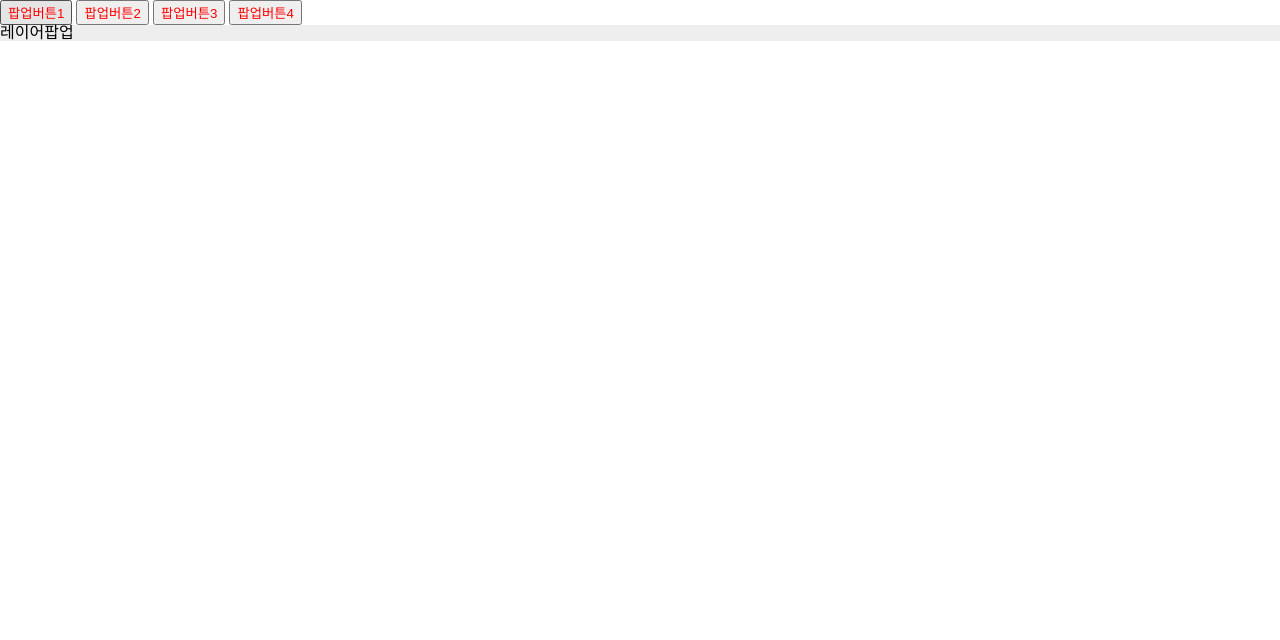
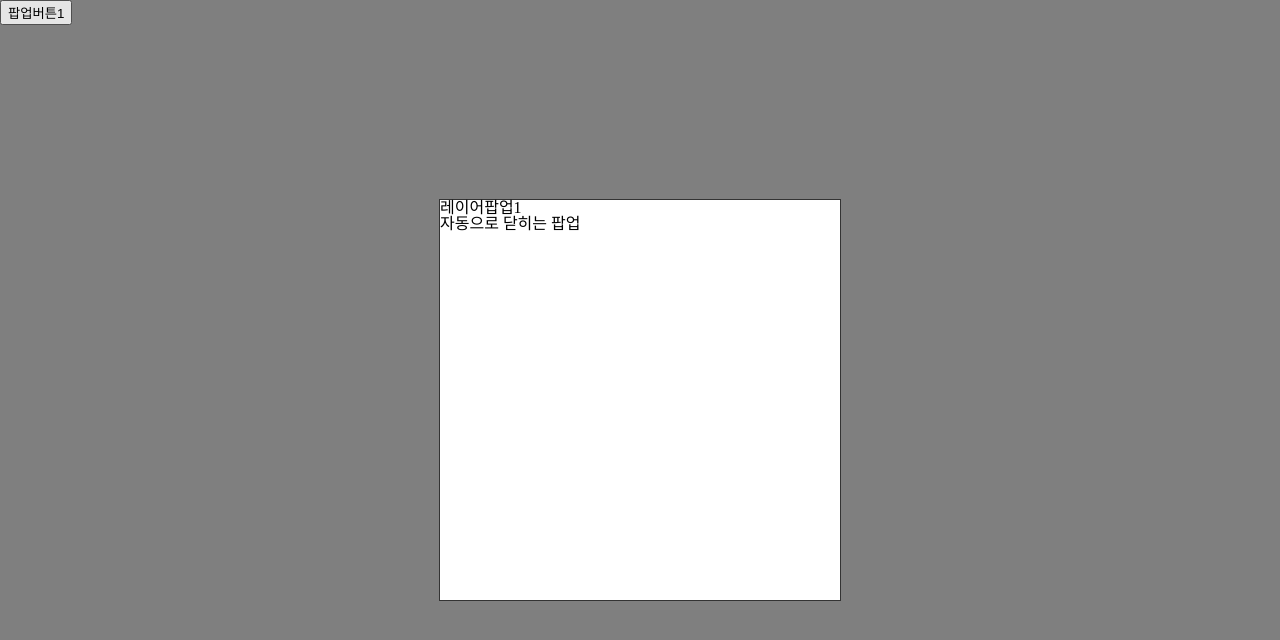
Before and after one commit to vanadis0929/layer2019, a website: page index.html in a window 1280 px wide. Both pictures are taken after a click on the button "팝업버튼1". Drawn offline with nearby package versions, Linux system fonts and the light colour scheme.

Commit message:
팝업창테스트1차

```diff
--- a/app.js
+++ /dev/null
@@ -1,31 +0,0 @@
-/**
- * 웹 서버에 html 파일 서비스 하기
- */
-
-var http = require('http');
-var fs = require('fs'); // 파일 읽기, 쓰기 등 을 할 수 있는 모듈
-
-// 404 error message : 페이지 오류가 발생했을때,
-function send404Message(response){
-    response.writeHead(404,{"Content-Type":"text/plain"}); // 단순한 글자 출력
-    response.write("404 ERROR... ");
-    response.end();
-}
-
-// 200 Okay : 정상적인 요청
-function onRequest(request, response){
-
-    if(request.method == 'GET' && request.url == '/'){
-        response.writeHead(200,{"Content-Type":"text/html"}); // 웹페이지 출력
-        fs.createReadStream("D:/git/layer2019/index.html").pipe(response); // 같은 디렉토리에 있는 index.html를 response 함
-
-    } else {
-        // file이 존재 하지않을때,
-        send404Message(response);
-
-    }
-
-}
-
-http.createServer(onRequest).listen(8888);
-console.log("Server Created...");
--- a/asset/js/jquery/common.js
+++ b/asset/js/jquery/common.js
@@ -8,5 +8,9 @@
 */
 
 $(function () {
- $('.layer-pop-btn')
+ $('.layer-pop-btn').on("click", function(){
+     console.log($(this).text());
+     $('.layer-popup').addClass('on');
+     $('.dim').css('display','block');
+ });
 });
--- a/asset/scss/style.scss
+++ b/asset/scss/style.scss
@@ -2,5 +2,29 @@
 @import "reset";
 @import "font";
 
-.layer-pop-btn { color: red; }
-.layer-popup { background: #eee; }
+
+.layer-popup {
+    display: none;
+    position: absolute;
+    left: 50%;
+    top: 50%;
+    width: 400px;
+    height: 400px;
+    transform: translate(-50%,-50%);
+    border: 1px solid #333;
+    background: #fff;
+    z-index: 9999;
+    &.on {
+        display: block;
+    }
+}
+.dim {
+    display: none;
+    position:fixed;
+    top:0;
+    left:0;
+    width:100%;
+    height:100%;
+    background:rgba(0, 0, 0, 0.5);
+    z-index:-1;
+}
--- a/index.html
+++ b/index.html
@@ -6,17 +6,21 @@
   <meta charset="utf-8" />
   <meta name="viewport" content="width=device-width,minimum-scale=1.0,initial-scale=1,user-scalable=no" />
   <link rel="shortcut icon" href="/asset/favicon.png" type="image/png" />
-  <link rel="stylesheet" type="text/css" href="/asset/css/style.css" rel="preload" as="style" />
+  <link rel="stylesheet" type="text/css" href="/asset/css/style.css?ver=5" rel="preload" as="style" />
+  <script src="http://code.jquery.com/jquery-latest.min.js"></script>
+  <script src="/asset/js/jquery/common.js"></script>
 </head>
 
 <body>
   <button class="layer-pop-btn">팝업버튼1</button>
-  <button class="layer-pop-btn">팝업버튼2</button>
+  <!-- <button class="layer-pop-btn">팝업버튼2</button>
   <button class="layer-pop-btn">팝업버튼3</button>
-  <button class="layer-pop-btn">팝업버튼4</button>
+  <button class="layer-pop-btn">팝업버튼4</button> -->
   <div class="layer-popup">
-    레이어팝업
+    <h1>레이어팝업1</h1>
+    <p>자동으로 닫히는 팝업</p>
   </div>
+  <div class="dim"></div>
 </body>
 
 </html>
```
Also changed, not shown: asset/css/style.css.
